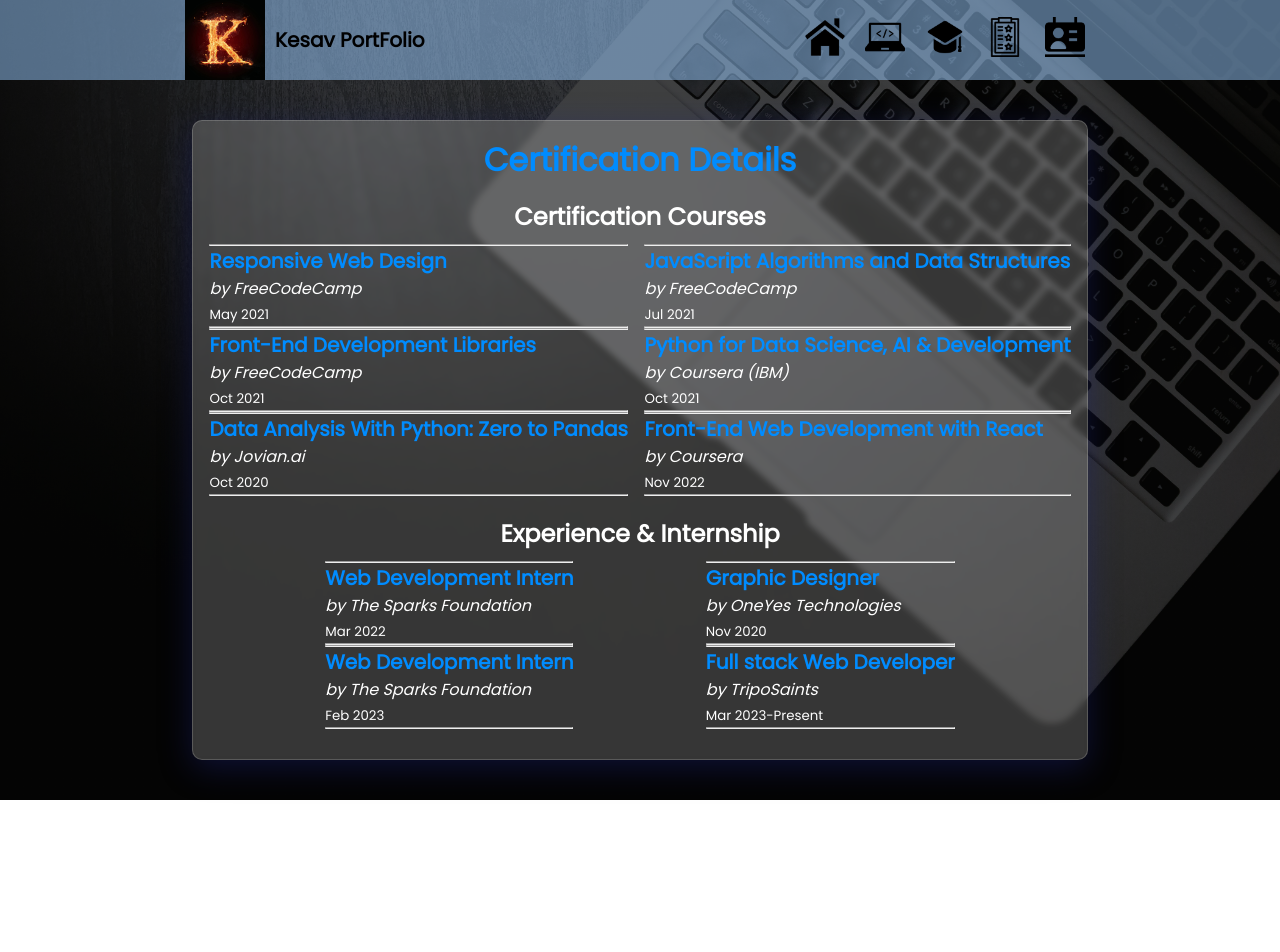
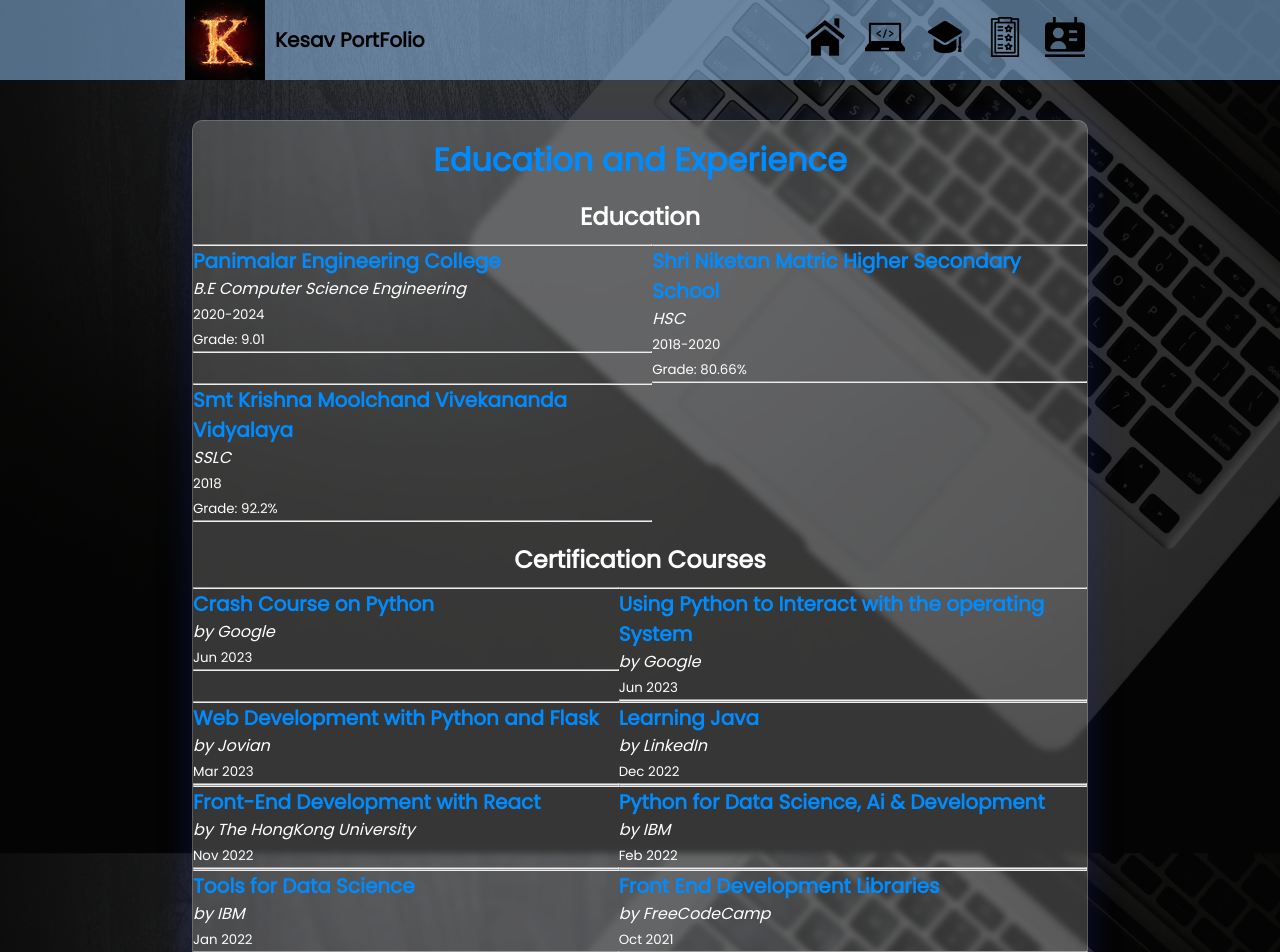
Before and after one commit to Kesav-21/kesav-portfolio, a React (Create React App) app: page /certification in a window 1280 px wide. Shown: the top 952 px of the page. Before the commit the page ends 800 px from the top, so only its background shows below. Built offline with nearby package versions, Linux system fonts and the light colour scheme; the HTML template or start-up script is replaced by a standard one.

Commit message:
Certifications and Datas

```diff
--- a/src/Components/Certcard.js
+++ b/src/Components/Certcard.js
@@ -1,12 +1,24 @@
-import React from "react";
+import React, { useEffect, useState } from "react";
 
 const Certcard=(props)=>{
+    const [isEducation,setIsEducation]=useState(false);
+    useEffect(()=>{
+        const edu=(edu)=>{
+            if(edu)
+            setIsEducation(true)
+        }
+        edu(props.edu)
+    },[props.edu])
+
     return(
         <div className="certification-card">
             <hr />
             <h3 style={{color:"#008cff"}} >{props.certificate}</h3>
-            <i>by {props.provider}</i><br />
-            <small>{props.date}</small>
+            {isEducation ? <i>{props.provider}</i>:<i>by {props.provider}</i>}<br />
+            <small>{props.date}</small><br/>
+            {
+                isEducation && <small>Grade: {props.grade}</small>
+            }
             <hr />
         </div>
     )
--- a/src/Pages/Certification.js
+++ b/src/Pages/Certification.js
@@ -1,30 +1,36 @@
 import React from "react";
 import Certcard from "../Components/Certcard";
-import '../Assets/Styles/Certification.css'
+import '../Assets/Styles/Certification.css';
+import {education,certifications, internships} from '../data/certifications';
 
 const Certification=()=>{
     return (
         <div className="container">
             <div className="content-section">
-        <h1 className="title blue">Certification Details</h1>
+        <h1 className="title blue">Education and Experience</h1>
+        <div>
+        <h2 style={{textAlign:"center",margin:"10px 0px"}}>Education</h2>
+        <section className="certification-section">
+            {
+                education.map((ele)=><Certcard certificate={ele.institute} provider={ele.course} date={ele.duration} grade={ele.grade} edu={true}/>)
+            }
+        </section>
+        </div>
         <div>
         <h2 style={{textAlign:"center",marginBottom:"10px"}}>Certification Courses</h2>
         <section className="certification-section">
-            <Certcard certificate="Responsive Web Design" provider="FreeCodeCamp" date="May 2021"/>
-            <Certcard certificate="JavaScript Algorithms and Data Structures" provider="FreeCodeCamp" date="Jul 2021"/>
-            <Certcard certificate="Front-End Development Libraries" provider="FreeCodeCamp" date="Oct 2021"/>
-            <Certcard certificate="Python for Data Science, AI & Development" provider="Coursera (IBM)" date="Oct 2021"/>
-            <Certcard certificate="Data Analysis With Python: Zero to Pandas" provider="Jovian.ai" date="Oct 2020"/>
-            <Certcard certificate="Front-End Web Development with React" provider="Coursera" date="Nov 2022"/>
+            {
+                certifications.map((cert)=><Certcard certificate={cert.title} provider={cert.provided} date={cert.issued}/>)
+            }
         </section>
         </div>
         <div>
         <h2 style={{textAlign:"center",margin:"10px 0px"}}>Experience & Internship</h2>
         <section className="certification-section">
-            <Certcard certificate="Web Development Intern" provider="The Sparks Foundation" date="Mar 2022"/>
-            <Certcard certificate="Graphic Designer" provider="OneYes Technologies" date="Nov 2020"/>
-            <Certcard certificate="Web Development Intern" provider="The Sparks Foundation" date="Feb 2023"/>
-            <Certcard certificate="Full stack Web Developer" provider="TripoSaints" date="Mar 2023-Present"/>
+
+            {
+                internships.map((intern)=><Certcard certificate={intern.title} provider={intern.company} date={intern.experience}/>)
+            }
         </section>
         </div>
         </div>
--- /dev/null
+++ b/src/data/certifications.js
@@ -0,0 +1,106 @@
+export const certifications=[
+    {
+        title:"Crash Course on Python",
+        provided:"Google",
+        issued:"Jun 2023",
+    },
+    {
+        title:"Using Python to Interact with the operating System",
+        provided:"Google",
+        issued:"Jun 2023"
+    },
+    {
+        title:"Web Development with Python and Flask",
+        provided:"Jovian",
+        issued:"Mar 2023"
+    },
+    {
+        title:"Learning Java",
+        provided:"LinkedIn",
+        issued:"Dec 2022"
+    },
+    {
+        title:"Front-End Development with React",
+        provided:"The HongKong University",
+        issued:"Nov 2022"
+    },
+    {
+        title:"Python for Data Science, Ai & Development",
+        provided:"IBM",
+        issued:"Feb 2022"
+    },
+    {
+        title:"Tools for Data Science",
+        provided:"IBM",
+        issued:"Jan 2022"
+    },
+    {
+        title:"Front End Development Libraries",
+        provided:"FreeCodeCamp",
+        issued:"Oct 2021"
+    },
+    {
+        title:"JavaScript algorithms and Data Structures",
+        provided:"FreeCodeCamp",
+        issued:"Jul 2021"
+    },
+    {
+        title:"Responsive Web Design",
+        provided:"FreeCodeCamp",
+        issued:"May 2021"
+    },
+    {
+        title:"_Python",
+        provided:"GUVI",
+        issued:"Apr 2021"
+    },
+    {
+        title:"Data Analysis with Python: Zero to Pandas",
+        provided:"Jovian",
+        issued:"Oct 2020"
+    },
+]
+
+export const internships=[
+    {
+        title:"Full Stack Web Developer Intern",
+        company:"Tripo Saints",
+        experience:"Mar 2023-Present"
+    },
+    {
+        title:"Web Developer Intern",
+        company:"The Sparks Foudation",
+        experience:"Jan 2023-Feb 2023"
+    },
+    {
+        title:"Web Developer Intern",
+        company:"The Sparks Foundation",
+        experience:"Mar 2022-Apr 2022"
+    },
+    {
+        title:"Graphic Designer",
+        company:"OneYes Technologies",
+        experience:"Nov 2020"
+    },
+]
+
+export const education=[
+    {
+        institute:"Panimalar Engineering College",
+        course:"B.E Computer Science Engineering",
+        duration:"2020-2024",
+        grade:"9.01"
+    },
+    {
+        institute:"Shri Niketan Matric Higher Secondary School",
+        course:"HSC",
+        duration:"2018-2020",
+        grade:"80.66%"
+    },
+    {
+        institute:"Smt Krishna Moolchand Vivekananda Vidyalaya",
+        course:"SSLC",
+        duration:"2018",
+        grade:"92.2%"
+    },
+]
--- a/src/data/work.js
+++ b/src/data/work.js
@@ -17,7 +17,7 @@ export const work_desc=[
         title:"Work Tables",
         tech:['HTML','CSS','Javascript','ReactJS'],
         desc:"Work Tables is the design of webpage it shows the details of the employees working in which table of the company and on which project he/she is invloved,using this we can filter and view the particular tables and hovering on the chair will show th information of the employee and project details",
-        github:"https://github.com/Kesav-21/DonatePageWithPaymentIntegration",
+        github:"https://github.com/Kesav-21/worktables",
         live:"http://kesav-21.github.io/worktables",
     },
     {
@@ -92,7 +92,7 @@ export const work_desc=[
         live:"https://housingfinderclok7.netlify.app",
     },
     {
-        title:"ToDOList Using Flask",
+        title:"ToDoList Using Flask",
         tech:['HTML','CSS','Flask','SQLAlchemy'],
         desc:"It is the website used to keep track of the to do tasks and store them in the database and can access from anywhere",
         github:"https://github.com/Kesav-21/todolist",
```
